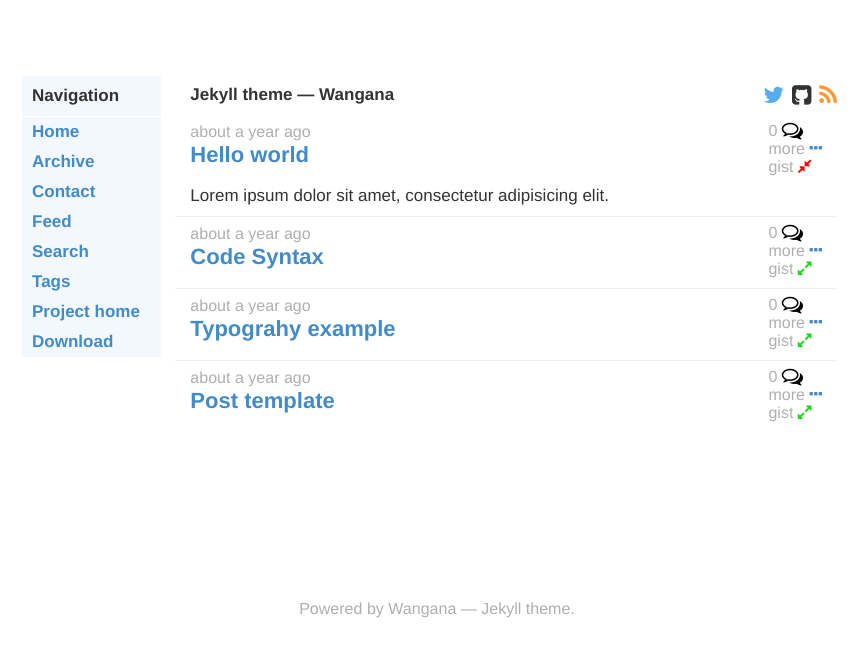
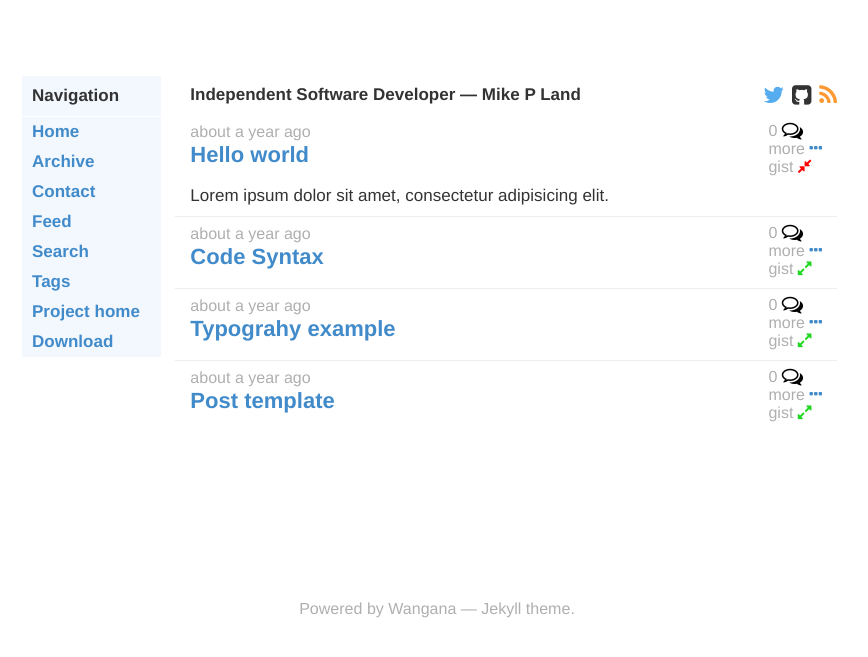
Before and after one commit to lando2319/lando2319.github.io, a Jekyll site: the page built from index.html, in a window 1280 px wide. Shown: the top 657 px of the page, without its empty margins (203-1071 px from the left). Built offline with Jekyll 4.4.1, drawn with Linux system fonts in a browser that asks for light colours; some web fonts are replaced; Markdown is read by kramdown in place of the engine named in the settings.

Commit message:
updates config

```diff
--- a/_config.yml
+++ b/_config.yml
@@ -1,5 +1,5 @@
-name: Wangana
-description:  Jekyll theme
+name: Mike P Land
+description:  Independent Software Developer
 
 sass:
   sass_dir: assets/css/_sass
@@ -9,12 +9,12 @@
 redcarpet:
   extensions: ["no_intra_emphasis", "tables", "fenced_code_blocks", "autolink", "strikethrough", "superscript"]
 
-url: http://nadjetey.github.io/wangana
+url: http://lando2319.github.io
 permalink: /:year/:month/:title/
 owner:
-    name: #
-    twitter: #
-    github: #
+    name: Mike P Land
+    twitter: mikepland
+    github: lando2319
     disqus_shortname: #
 
 ga_id: #
```
